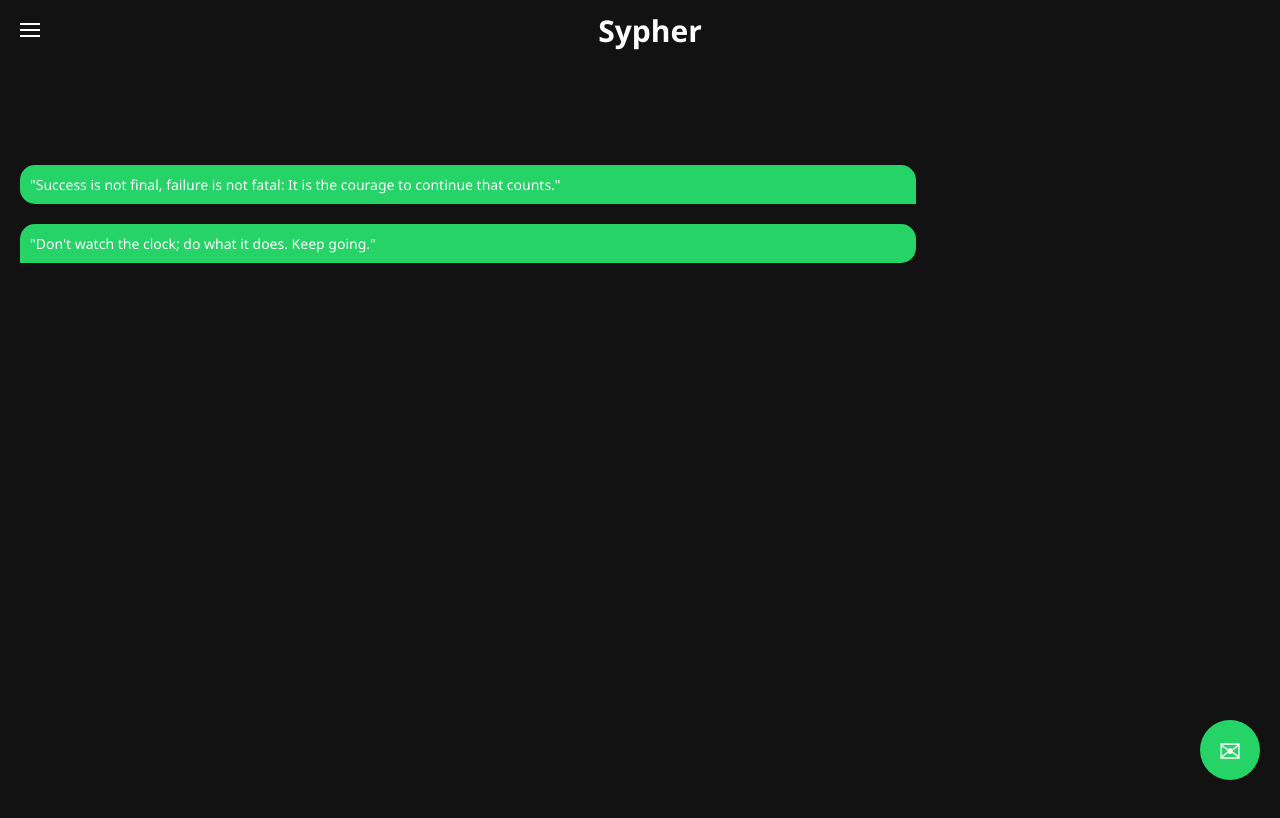
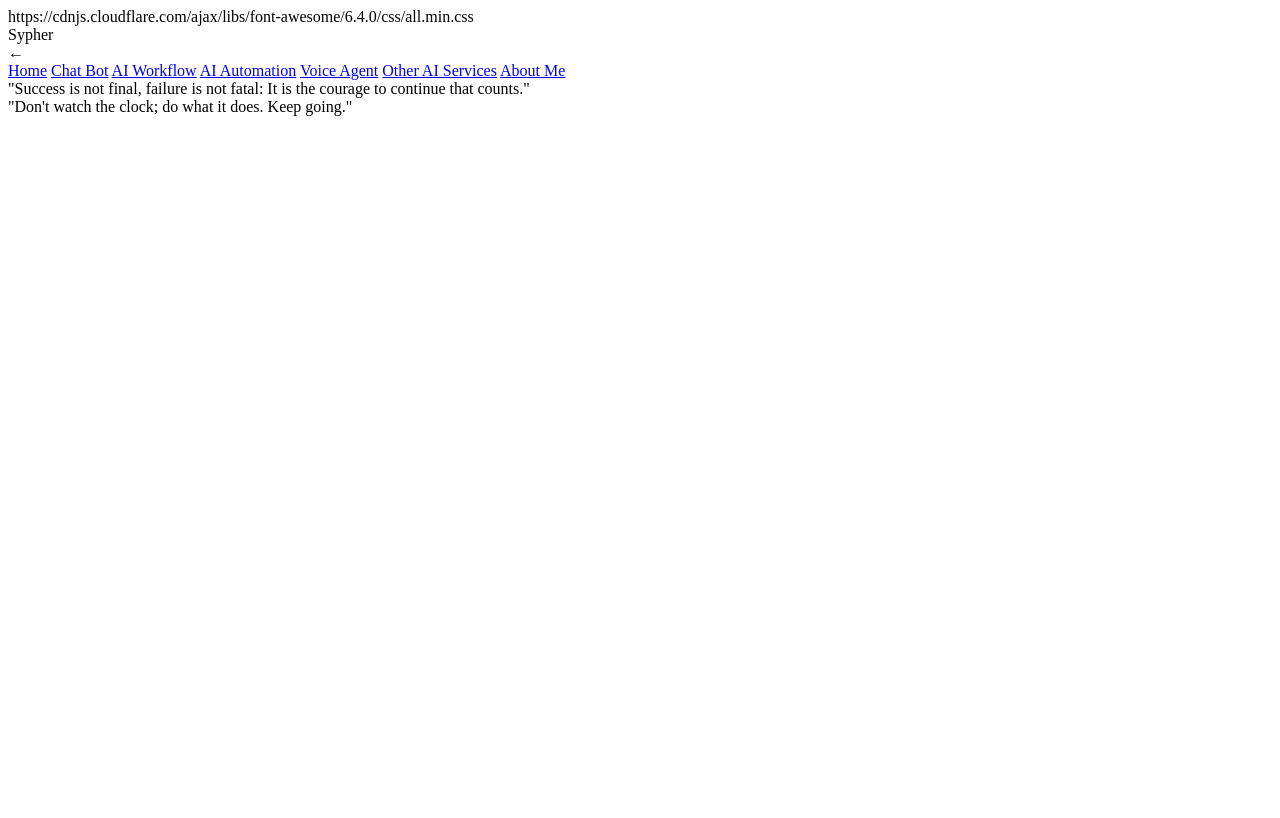
Before and after one commit to xSypher/Sypher, a plain HTML site: page index.html in a window 1280 px wide. Drawn offline with Linux system fonts and the light colour scheme.

Commit message:
Update index.html

```diff
--- a/index.html
+++ b/index.html
@@ -4,158 +4,8 @@
   <meta charset="UTF-8" />
   <meta name="viewport" content="width=device-width, initial-scale=1.0" />
   <title>Sypher</title>
-  <style>
-    * {
-      margin: 0;
-      padding: 0;
-      box-sizing: border-box;
-    }
-    body {
-      background-color: #121212;
-      color: #fff;
-      font-family: 'Segoe UI', Tahoma, Geneva, Verdana, sans-serif;
-      height: 100vh;
-      overflow-x: hidden;
-    }
-    header {
-      height: 60px;
-      display: flex;
-      align-items: center;
-      justify-content: space-between;
-      padding: 0 20px;
-      position: fixed;
-      width: 100%;
-      top: 0;
-      background-color: #121212;
-      z-index: 100;
-    }
-    .sypher-title {
-      font-size: 30px;
-      font-weight: bold;
-      color: #fff;
-      text-align: center;
-      flex: 1;
-    }
-    .menu-icon {
-      cursor: pointer;
-      font-size: 24px;
-      color: #fff;
-    }
-    .menu-icon div {
-      width: 20px;
-      height: 2px;
-      background-color: #fff;
-      margin: 4px auto;
-    }
-    .sidebar {
-      position: fixed;
-      top: 0;
-      left: -250px;
-      height: 100%;
-      width: 250px;
-      background-color: #111;
-      padding: 20px;
-      transition: 0.3s ease;
-      z-index: 1000;
-    }
-    .sidebar.active {
-      left: 0;
-    }
-    .close-sidebar {
-      font-size: 20px;
-      cursor: pointer;
-      text-align: right;
-      color: #fff;
-    }
-    .sidebar a {
-      display: block;
-      margin: 20px 0;
-      color: #fff;
-      text-decoration: none;
-      font-size: 18px;
-      transition: 0.2s;
-    }
-    .sidebar a:hover {
-      color: #0f0;
-    }
-    .overlay {
-      position: fixed;
-      top: 0;
-      left: 0;
-      height: 100%;
-      width: 100%;
-      background: rgba(0, 0, 0, 0.6);
-      display: none;
-      z-index: 999;
-    }
-    .overlay.active {
-      display: block;
-    }
-    .whatsapp-btn {
-      position: fixed;
-      bottom: 20px;
-      right: 20px;
-      background-color: #25d366;
-      color: white;
-      border-radius: 50%;
-      width: 60px;
-      height: 60px;
-      font-size: 30px;
-      display: flex;
-      justify-content: center;
-      align-items: center;
-      text-decoration: none;
-      z-index: 1000;
-    }
-    .main-content {
-      padding: 100px 20px;
-      text-align: center;
-      margin-top: 60px;
-    }
-    .quote-container {
-      display: flex;
-      flex-direction: column;
-      gap: 10px;
-      margin-top: 80px;
-      position: absolute;
-      top: 80px;
-      left: 20px;
-      width: 70%;
-    }
-    .quote {
-      max-width: 100%;
-      margin: 5px 0;
-      padding: 10px;
-      background-color: #333;
-      border-radius: 20px;
-      cursor: pointer;
-      transition: all 0.3s;
-      text-align: left;
-      font-size: 14px;
-      word-wrap: break-word;
-    }
-    .quote:hover {
-      background-color: #444;
-      transform: scale(1.05);
-    }
-    .quote-left {
-      background-color: #25d366;
-      border-radius: 15px 15px 0 15px;
-    }
-    .quote-right {
-      background-color: #25d366;
-      color: white;
-      border-radius: 15px 15px 15px 0;
-    }
-    .hamburger {
-      display: block;
-      width: 30px;
-      height: 3px;
-      background-color: #fff;
-      margin: 6px auto;
-      cursor: pointer;
-    }
-  </style>
+
+  https://cdnjs.cloudflare.com/ajax/libs/font-awesome/6.4.0/css/all.min.css
 </head>
 <body>
   <header>
@@ -187,7 +37,9 @@
     </div>
   </div>
 
-  <a href="https://wa.me/966534563301" target="_blank" class="whatsapp-btn">&#x2709;</a>
+  <a href="https://wa.me/966534563301" target="_blank" class="whatsapp-btn">
+  <i class="fab fa-whatsapp"></i>
+</a>
 
   <script src="quotes.js"></script>
 
```
